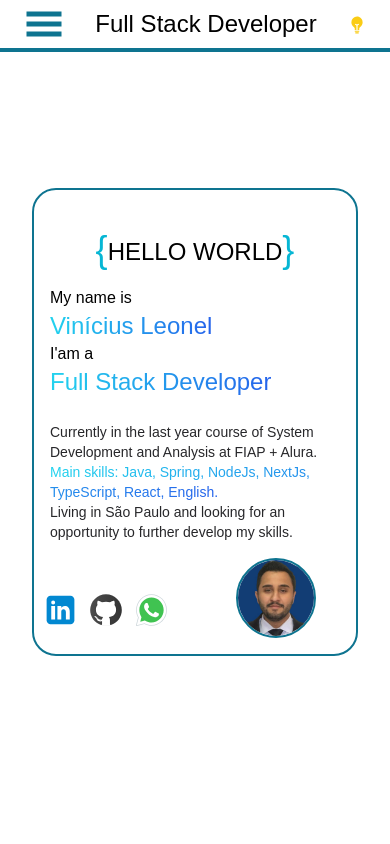
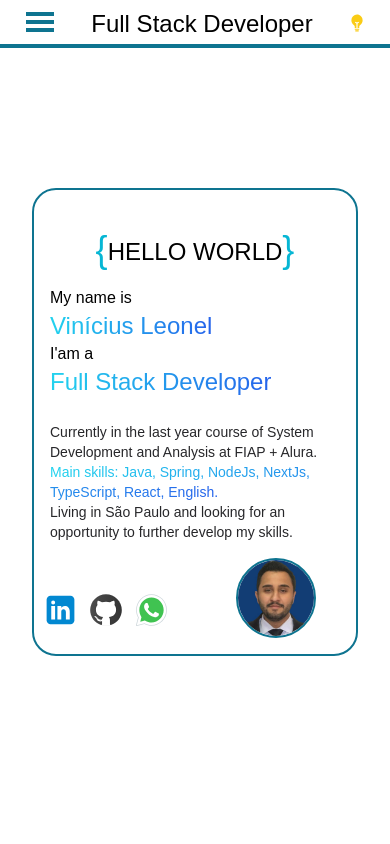
Before and after one commit to viniciusleonel/vinicius-leonel, a Next.js app: page / in a window 390 px wide. Shown: the top 844 px of the page. Built offline with nearby package versions, Linux system fonts and the light colour scheme; a web font is replaced by a local one.

Commit message:
ajustando tamanho menuBurguer

```diff
--- a/src/app/components/Nav/Nav.tsx
+++ b/src/app/components/Nav/Nav.tsx
@@ -37,7 +37,7 @@ export default function Nav ({title} : NavProps) {
                     className="md:hidden relative"
                 >
                     <GiHamburgerMenu
-                        className="md:hidden size-10 sm:size-9  text-cyan-700 dark:text-cyan-400 text-2xl cursor-pointer"
+                        className="md:hidden size-8  text-cyan-700 dark:text-cyan-400 text-2xl cursor-pointer"
                         onClick={handleMenuBurguer}
                     />
                     {menuBurguer && (
@@ -60,7 +60,7 @@ export default function Nav ({title} : NavProps) {
                         </div>
                     )}
                 </div>
-                <h2 className="text-2xl md:ps-10 sm:text-3xl">{title || "Full Stack Developer"}</h2>
+                <h2 className="text-2xl mt-1 md:ps-10 sm:text-3xl">{title || "Full Stack Developer"}</h2>
                 <div className="pt-2 text-lg flex gap-12 items-baseline sm:pr-10">
                     <div className="hidden md:flex" >
                         <Link
```
